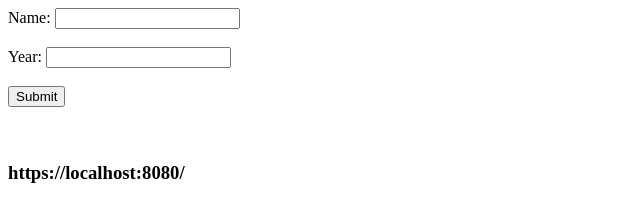
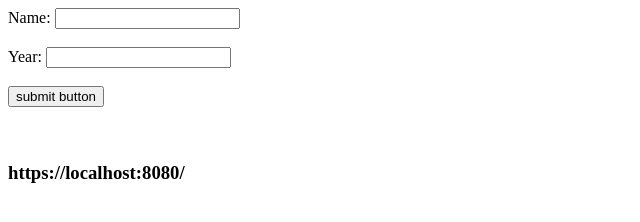
Before and after one commit to acciojob/sharable-urls-vidyatiwrai, a website: page main.html in a window 1280 px wide. Shown: the whole page, without its empty margins (0-640 px from the left). Drawn offline with Linux system fonts and the light colour scheme.

Commit message:
created a submission

```diff
--- a/main.html
+++ b/main.html
@@ -8,7 +8,8 @@
 <label for="year">Year:</label>
 <input type="number" id="year" name="year">
 <br><br>
-<input type="button" id="button" value="Submit">
+<!-- <input type="button" id="button" value="Submit"> -->
+		<button id="button">submit button</button>
 </form>
 <br><br>
 <h3 id="url">https://localhost:8080/</h3>
```
